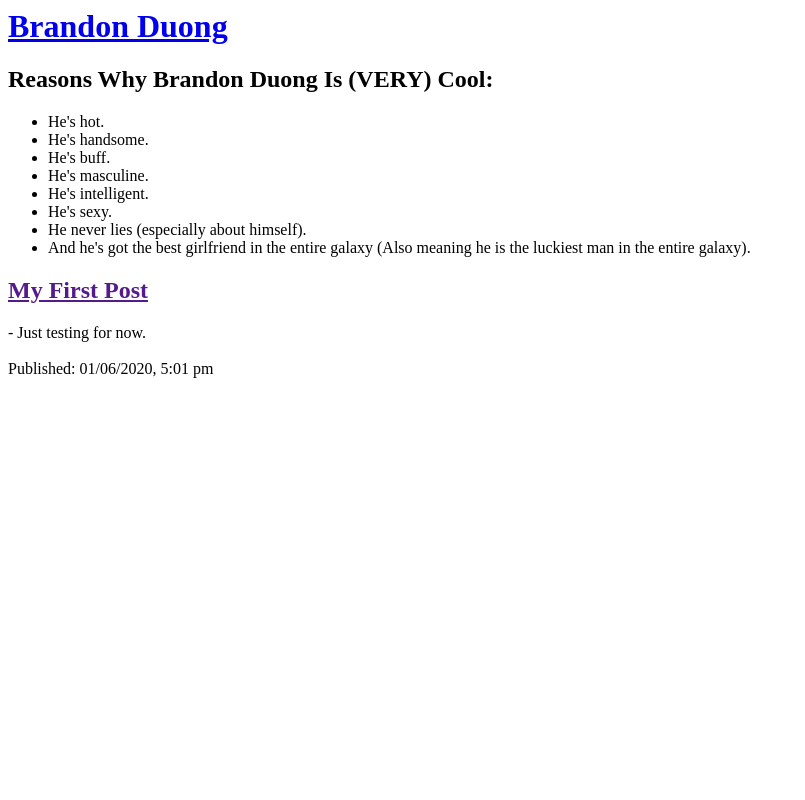
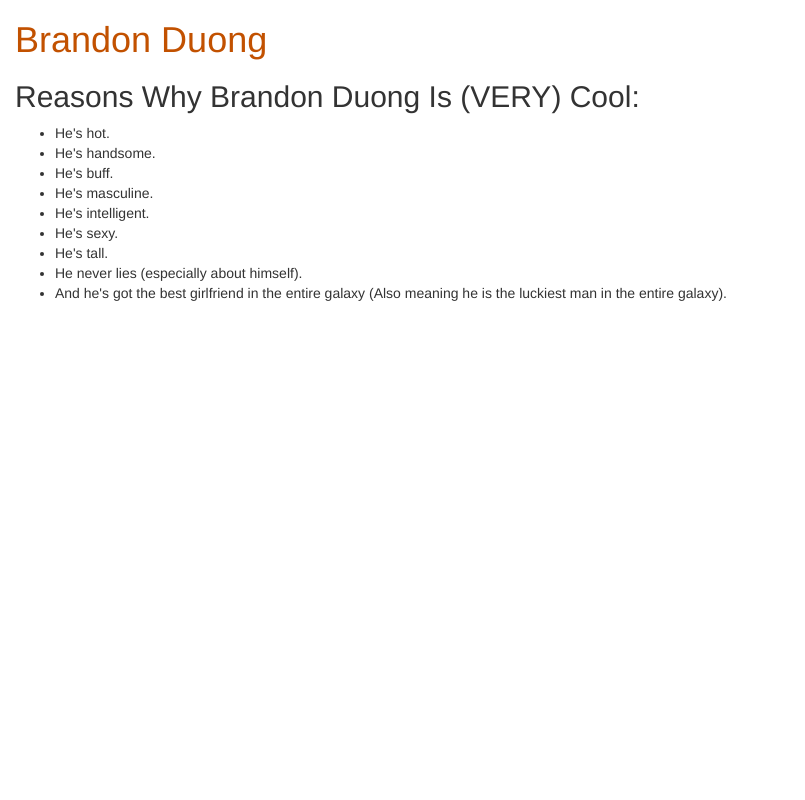
Before and after one commit to brandonduong/Brandon-Blog, a Django app: page / in a window 1280 px wide. Shown: the whole page, without its empty margins (0-805 px from the left). Run offline with Django 3.2, Linux system fonts and the light colour scheme; tables that the repository leaves empty hold one stand-in row (values such as "Sample post"); some libraries are stand-ins or nearby versions.

Commit message:
Experimented with using CSS.

```diff
--- /dev/null
+++ b/blog/static/css/blog.css
@@ -0,0 +1,7 @@
+h1 a, h2 a {
+    color: #C25100;
+}
+
+body {
+  padding-left: 15px;
+}
--- a/blog/templates/blog/post_list.html
+++ b/blog/templates/blog/post_list.html
@@ -1,6 +1,12 @@
+{% load static %}
+
 <html>
   <head>
     <title>Brandon's Beautiful Blog</title>
+    <link rel="stylesheet" href="//maxcdn.bootstrapcdn.com/bootstrap/3.2.0/css/bootstrap.min.css">
+    <link rel="stylesheet" href="//maxcdn.bootstrapcdn.com/bootstrap/3.2.0/css/bootstrap-theme.min.css">
+    <link rel="stylesheet" href="{% static 'css/blog.css' %}">
+    <link href="//fonts.googleapis.com/css?family=Lobster&subset=latin,latin-ext" rel="stylesheet" type="text/css">
   </head>
 
   <body>
@@ -19,19 +25,19 @@
           <li>He's masculine.</li>
           <li>He's intelligent.</li>
           <li>He's sexy.</li>
+          <li>He's tall.</li>
           <li>He never lies (especially about himself).</li>
           <li>And he's got the best girlfriend in the entire galaxy
             (Also meaning he is the luckiest man in the entire galaxy).</li>
         </ul>
     </div>
 
-    <div>
-      <h2><a href="">My First Post</a></h2>
-      <p> - Just testing for now.
-        <br><br>
-        Published: 01/06/2020, 5:01 pm
-      </p>
-    </div>
+    {% for post in posts %}
+      <div>
+        <h2><a href="">{{ post.title }}</a></h2>
+        <p>{{ post.text|linebreaksbr }}</p>
+        <p>Published: {{ post.published_date }}</p>
+    {% endfor %}
 
 
 
--- a/blog/views.py
+++ b/blog/views.py
@@ -1,5 +1,8 @@
 from django.shortcuts import render
+from django.utils import timezone
+from .models import Post
 
 # Create your views here.
 def post_list(request):
-    return render(request, 'blog/post_list.html', {})
+    posts = Post.objects.filter(published_date__lte=timezone.now()).order_by('published_date')
+    return render(request, 'blog/post_list.html', {'posts': posts})
```
